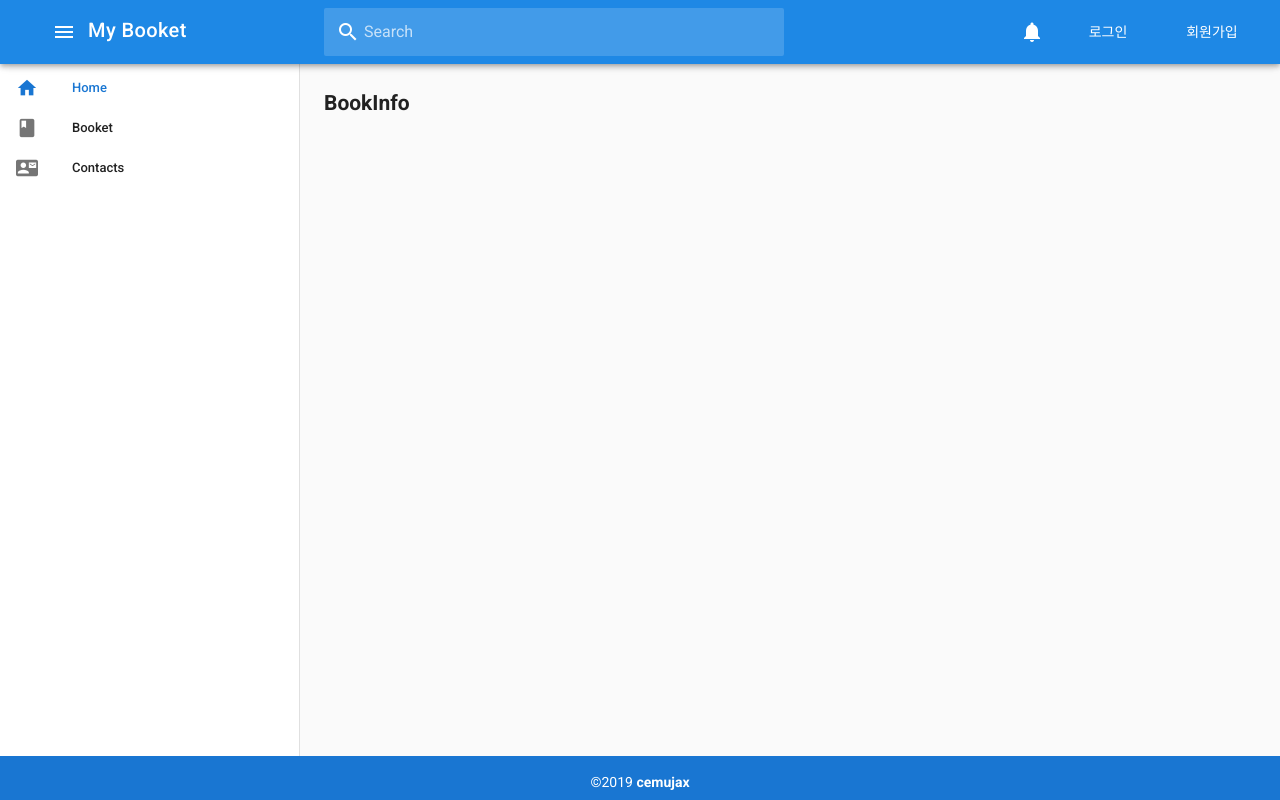
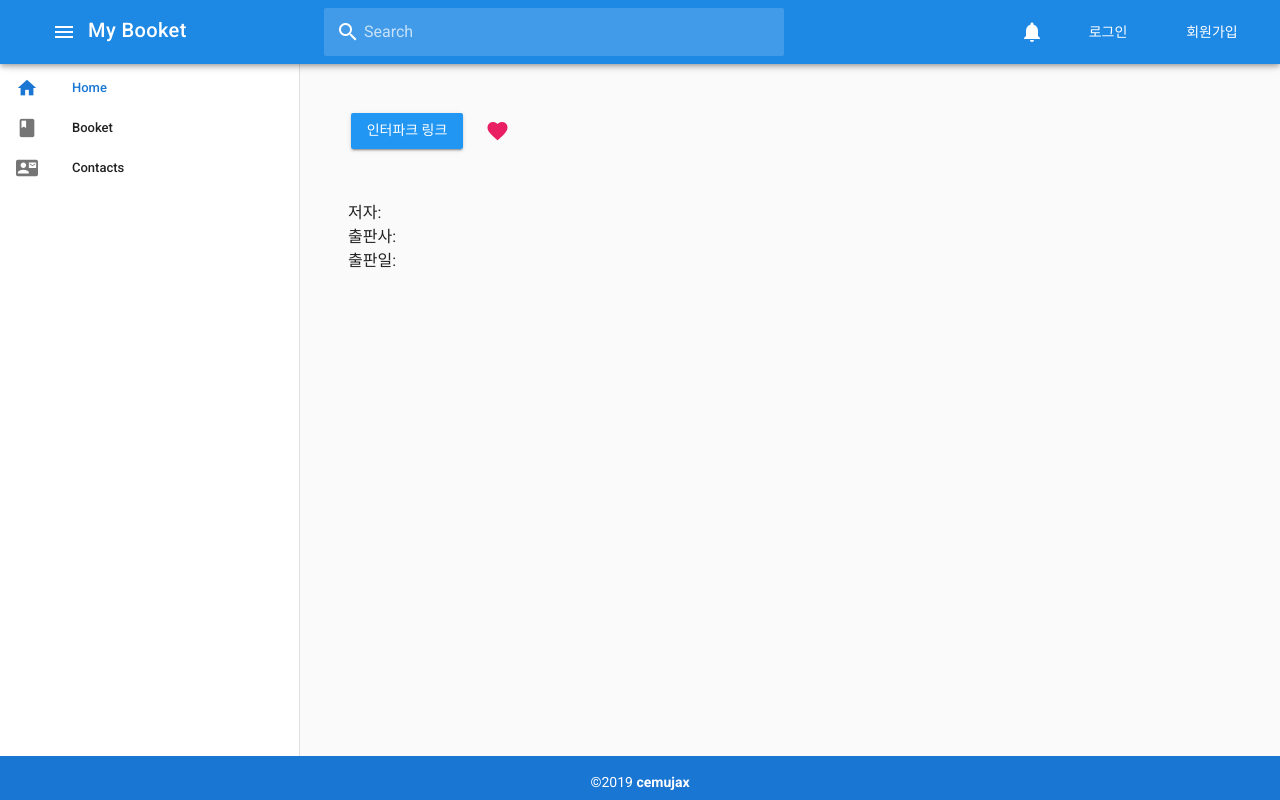
Before and after one commit to cemujax/My-Booket, a Vue app in the folder my-booket frontend/: page /book/1 in a window 1280 px wide. Built offline with nearby package versions, Linux system fonts and the light colour scheme.

Commit message:
책소개 페이지 인터파크, booket 링크

```diff
--- a/my-booket frontend/src/api/index.js
+++ b/my-booket frontend/src/api/index.js
@@ -35,7 +35,6 @@ export const auth = {
 
 export const interpark = {
   newBooks() {
-    console.log(`api newBooks ==>`);
     return axios
       .get("http://localhost:4000/interparkAPI/newBook.api")
       .then(res => res.data)
--- a/my-booket frontend/src/components/Carousel.vue
+++ b/my-booket frontend/src/components/Carousel.vue
@@ -71,7 +71,7 @@ export default {
 };
 </script>
 
-<style lang="scss" scope>
+<style lang="scss">
 $vue-navy: #2c3e50;
 $vue-navy-light: #3a5169;
 $vue-teal: #2c3e50;
--- a/my-booket frontend/src/views/BookInfo.vue
+++ b/my-booket frontend/src/views/BookInfo.vue
@@ -5,12 +5,42 @@
       <v-container>
         <v-layout>
           <v-flex>
-            <h2>BookInfo</h2>
+            <div v-if="item">
+              <div class="book-info1">
+                <img :src="item.coverLargeUrl" :alt="item.title">
+                <div class="book-desc">
+                  {{item.description}}
+                  <div>
+                    <a :href="item.link">
+                      <v-btn color="info">인터파크 링크</v-btn>
+                    </a>
+                    <v-tooltip top>
+                      <template v-slot:activator="{ on }">
+                        <v-btn flat icon color="pink" v-on="on">
+                          <v-icon>favorite</v-icon>
+                        </v-btn>
+                      </template>
+                      <span>Booket 담기</span>
+                    </v-tooltip>
+                  </div>
+                </div>
+              </div>
+              <div class="book-info2">
+                <span class="book-title">{{item.title}}</span>
+                <ul>
+                  <li>저자:{{item.author}}</li>
+                  <li>출판사: {{item.publisher}}</li>
+                  <li>출판일: {{item.pubDate}}</li>
+                </ul>
+              </div>
+            </div>
+            <div v-else>
+              <h2>Book Not Exists</h2>
+            </div>
           </v-flex>
         </v-layout>
       </v-container>
     </v-content>
-
     <Footer/>
   </v-app>
 </template>
@@ -23,10 +53,41 @@ export default {
   name: "BookInfo",
   components: { NavToolbar, Footer },
   data() {
-    return {};
+    return {
+      item: null
+    };
+  },
+  created() {
+    this.fetchData();
+  },
+  methods: {
+    fetchData() {
+      const newBooks = this.$store.state.newBooks;
+      const item = newBooks.filter(
+        item => item.itemId == this.$route.params.id
+      );
+      this.item = { ...item[0] };
+    }
   }
 };
 </script>
 
 <style>
+.book-info1 {
+  display: flex;
+}
+.book-title {
+  font-size: 22px;
+  font-weight: bold;
+}
+.book-info2 {
+  margin-top: 3%;
+}
+.book-desc {
+  padding: 2%;
+}
+li {
+  list-style: none;
+  font-size: 16px;
+}
 </style>
```
